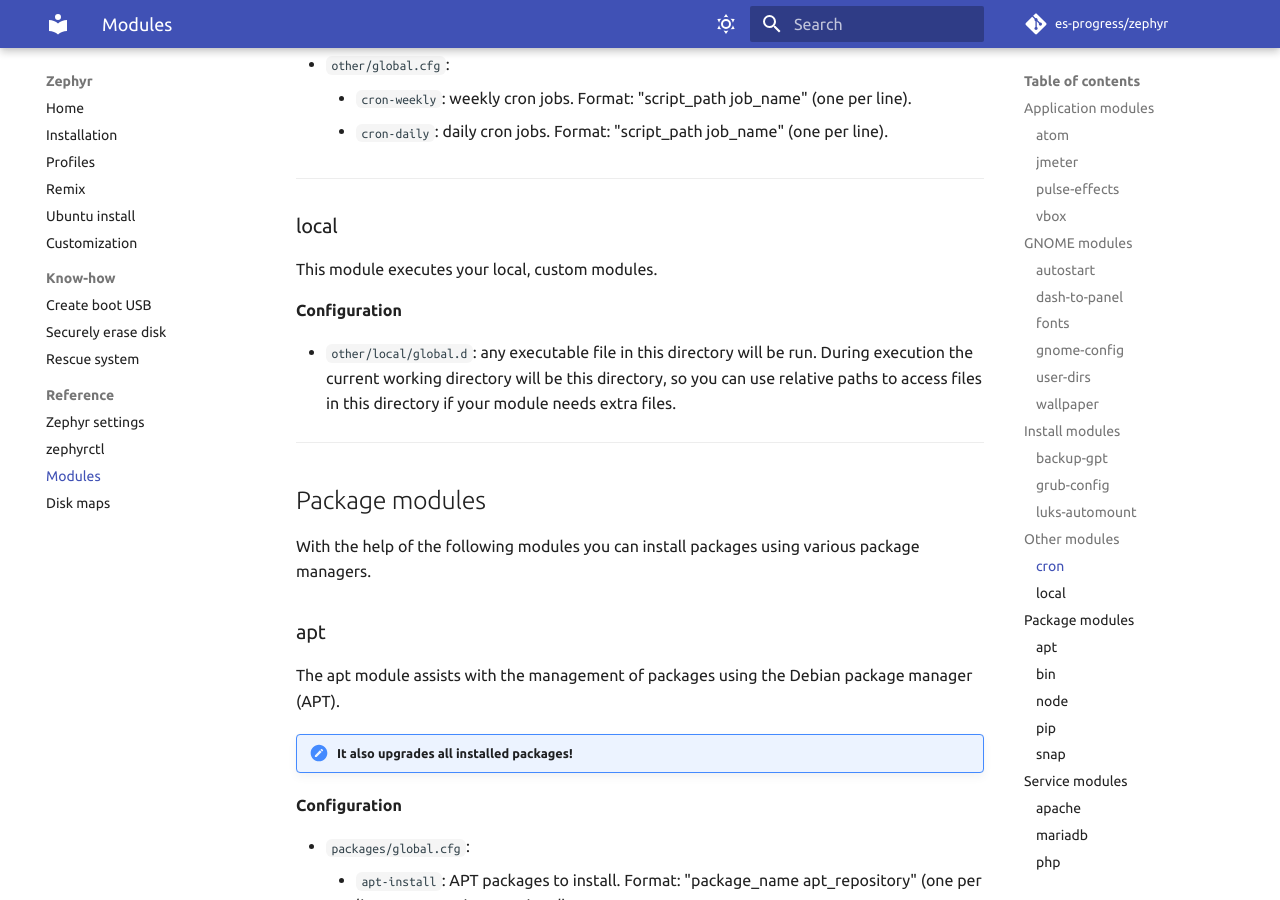
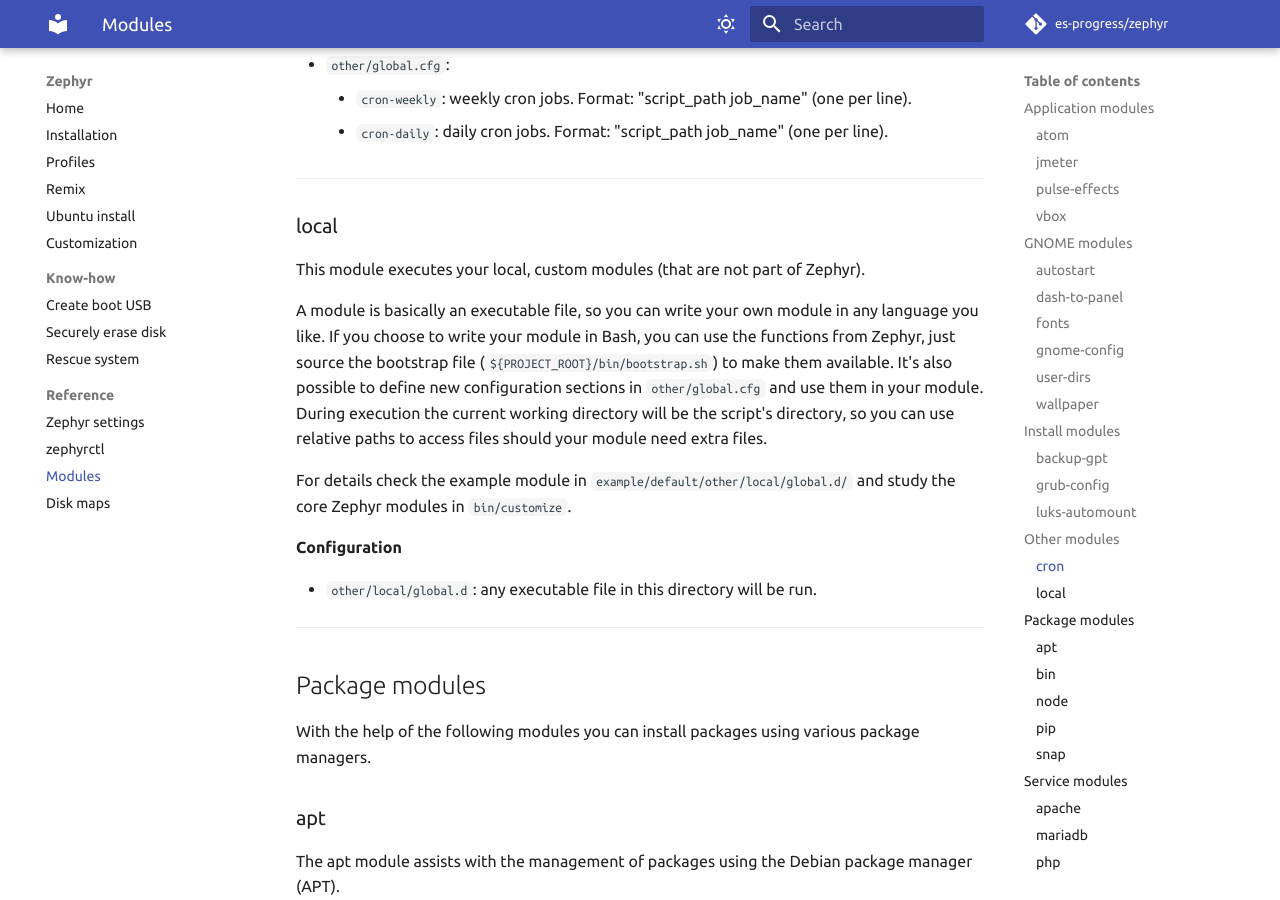
Before and after one commit to es-progress/zephyr, an MkDocs documentation site: the page built from docs/reference/modules.md, in a window 1280 px wide and 900 px high, scrolled down 5605 px. Built offline with MkDocs 1.6.1 and Material for MkDocs 9.7.7, drawn with Linux system fonts in a browser that asks for light colours; emoji names are drawn with the system emoji font; comment, search, counter and statistics services are not loaded.

Commit message:
docs: howto create custom module

```diff
--- a/docs/reference/modules.md
+++ b/docs/reference/modules.md
@@ -222,12 +222,18 @@ With this module you can setup weekly and daily cron jobs.
 
 ### local
 
-This module executes your local, custom modules.
+This module executes your local, custom modules (that are not part of Zephyr).
+
+A module is basically an executable file, so you can write your own module in any language you like.
+If you choose to write your module in Bash, you can use the functions from Zephyr, just source the bootstrap file (`${PROJECT_ROOT}/bin/bootstrap.sh`) to make them available.
+It's also possible to define new configuration sections in `other/global.cfg` and use them in your module.
+During execution the current working directory will be the script's directory, so you can use relative paths to access files should your module need extra files.
+
+For details check the example module in `example/default/other/local/global.d/` and study the core Zephyr modules in `bin/customize`.
 
 **Configuration**
 
 -   `other/local/global.d`: any executable file in this directory will be run.
-    During execution the current working directory will be this directory, so you can use relative paths to access files in this directory if your module needs extra files.
 
 ---
 
```
Also changed, not shown: docs/customize.md (+3 -0 lines).
